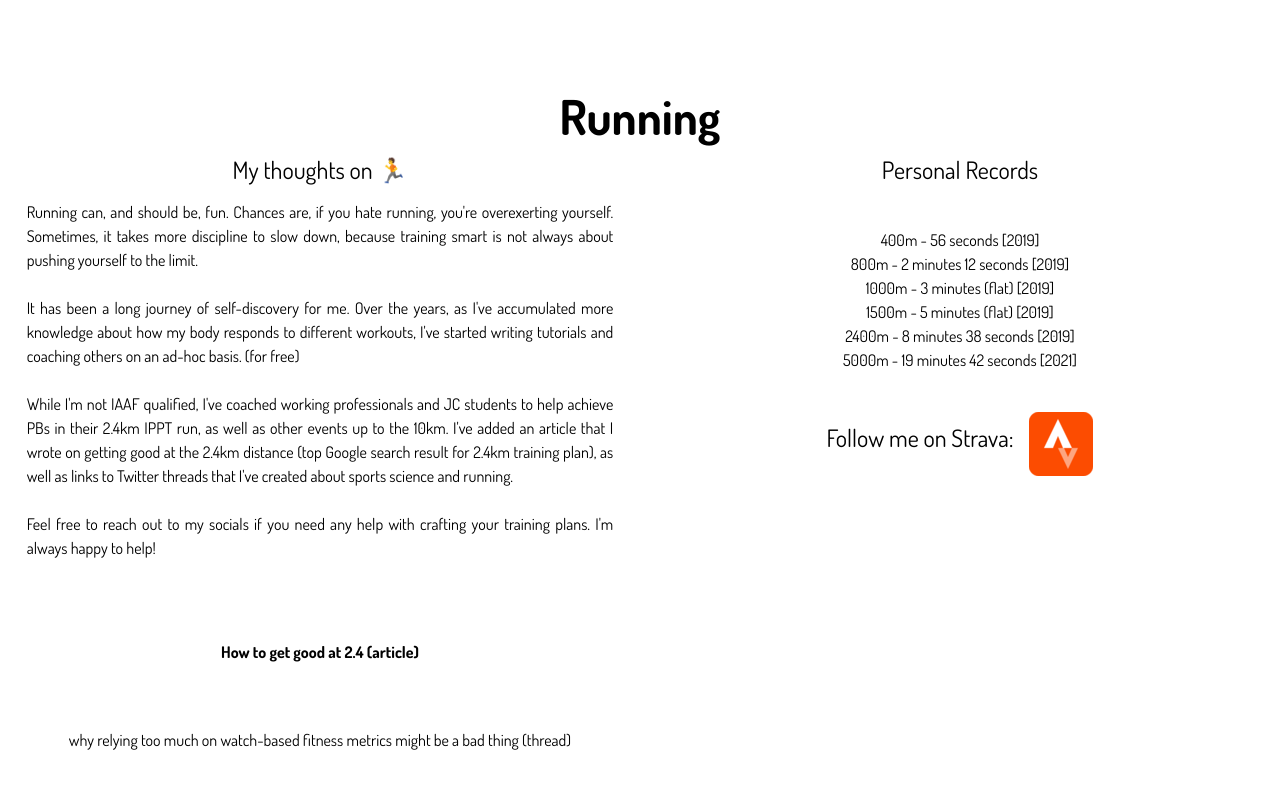
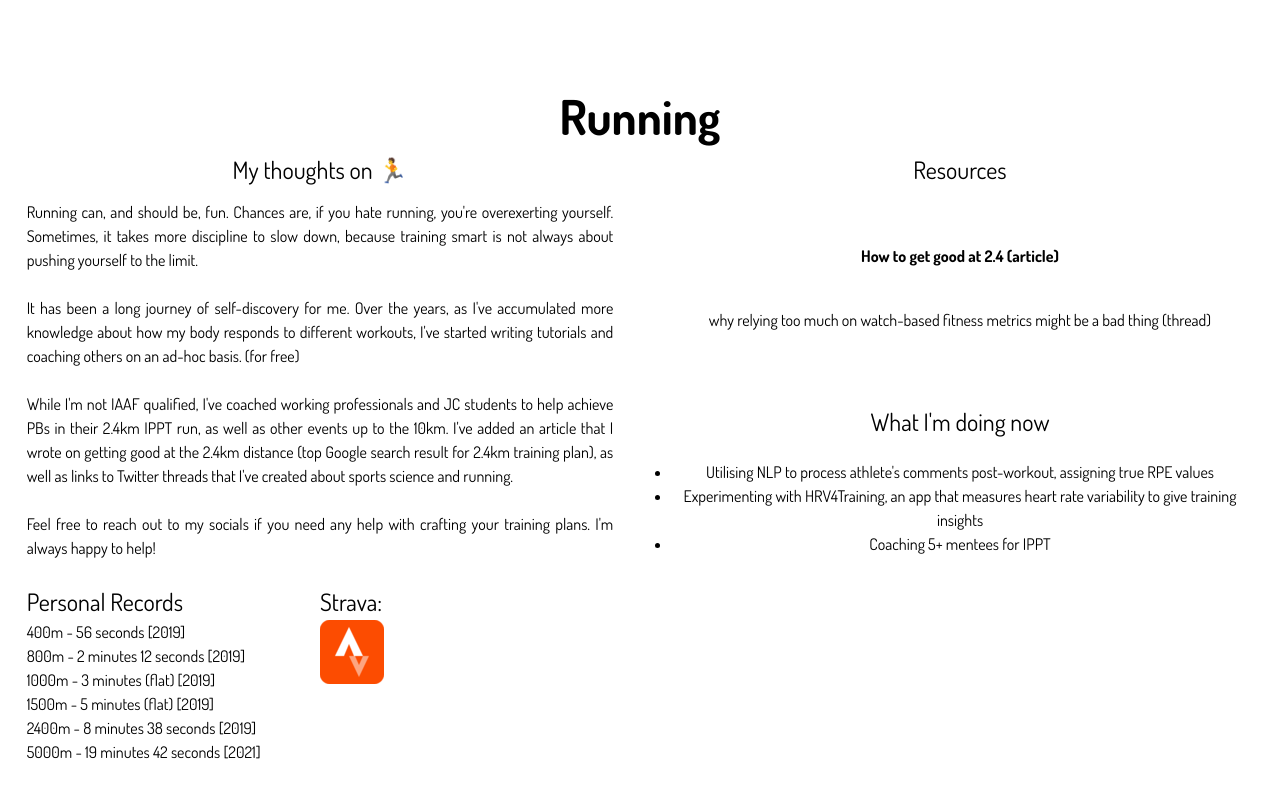
Before and after one commit to danielcwq/personal-website-current-build, a React (Create React App) app: page /running in a window 1280 px wide. Built offline with nearby package versions, Linux system fonts and the light colour scheme.

Commit message:
Some minor changes to running section

```diff
--- a/src/components/runningRevised.js
+++ b/src/components/runningRevised.js
@@ -35,20 +35,9 @@ export default function RunningRevised() {
                             Feel free to reach out to my socials if you need any help with crafting your training plans. I'm always happy to help!
                         </p>
                         <br/>
-                        <div class="grid grid-rows-2">
-                            <a href = 'https://betterhumans.pub/how-to-get-good-at-2-4km-a-comprehensive-guide-85e9669ee19c' target = '_blank' class= 'font-bold mx-auto rounded-xl md:mt-12 p-2 hover:bg-gray-400 text-center'>
-                                How to get good at 2.4 (article)
-                            </a>
-                            <a class ="rounded-xl mx-auto md:mt-12 p-2 hover:bg-gray-400 text-center" href="https://twitter.com/danielchingwq/status/1615374111412486147" target ='_blank'>
-                            why relying too much on watch-based fitness metrics might be a bad thing (thread)
-                            </a>
-                        </div>
-
-                    </div>
-                </div>
-                <div class = "md:max-w-xl mx-auto text-center">
+                        <div class = "grid grid-cols-2 grid-rows-1">
+                                <div class = ''>
                                     <h1 class= 'text-2xl'>Personal Records</h1>
-                    <div class = 'pt-10'>
                                     <p className = "">
                                         400m - 56 seconds [2019]
                                     </p>
@@ -68,11 +57,34 @@ export default function RunningRevised() {
                                         5000m - 19 minutes 42 seconds [2021]
                                     </p>
                                 </div>
-                    <div className = "flex justify-center mt-10">
-                        <p className = 'text-2xl mr-4 mt-2'> Follow me on Strava: </p>
+                                <div>
+                                    <p className = 'text-2xl '> Strava: </p>
                                     <a href = 'https://www.strava.com/athletes/49373732' class = 'button' target = "_blank">
                                         <img src = './strava.png' alt = 'strava'/>
                                     </a>
+                                </div>
+
+                        </div>
+
+                    </div>
+                </div>
+                <div class = "md:max-w-xl mx-auto text-center">
+                    <h1 class='text-2xl text-center'>Resources</h1>
+                    <div class="grid grid-rows-2">
+                                <a href = 'https://betterhumans.pub/how-to-get-good-at-2-4km-a-comprehensive-guide-85e9669ee19c' target = '_blank' class= 'font-bold mx-auto rounded-xl md:mt-12 p-2 hover:bg-gray-400 text-center'>
+                                    How to get good at 2.4 (article)
+                                </a>
+                                <a class ="rounded-xl mx-auto md:mt-6 p-2 hover:bg-gray-400 text-center" href="https://twitter.com/danielchingwq/status/1615374111412486147" target ='_blank'>
+                                why relying too much on watch-based fitness metrics might be a bad thing (thread)
+                                </a>
+                    </div>
+                    <div class = 'invisible md:visible'>
+                        <h2 class = ' text-2xl mt-10'>What I'm doing now</h2>
+                        <ul class = 'list-disc mt-5'>
+                            <li>Utilising NLP to process athlete's comments post-workout, assigning true RPE values</li>
+                            <li>Experimenting with HRV4Training, an app that measures heart rate variability to give training insights</li>
+                            <li>Coaching 5+ mentees for IPPT</li>
+                        </ul>
                     </div>
                 </div>
 
```
Lines whose indentation alone changed are shown as unchanged.
